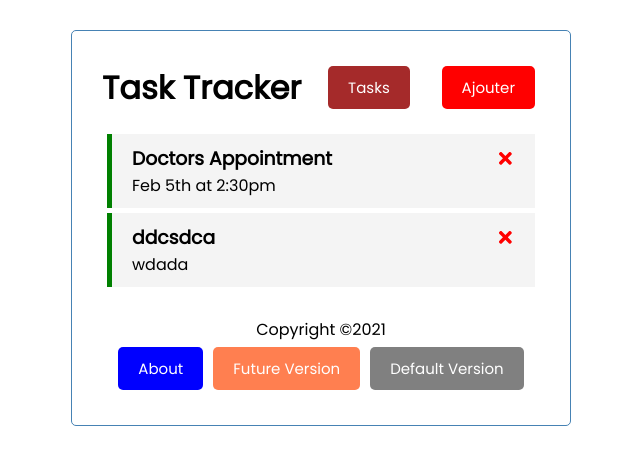
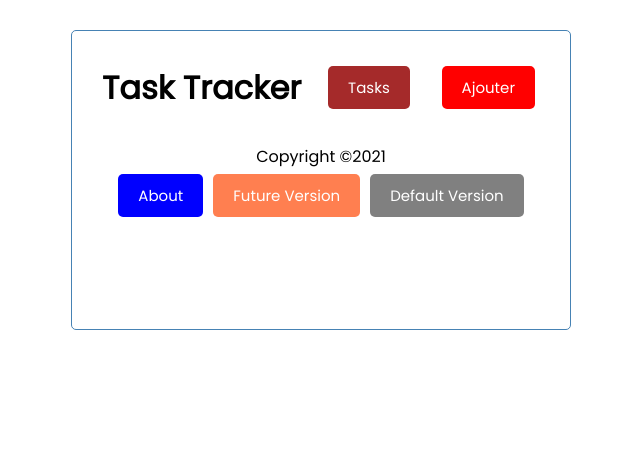
Before and after one commit to Arielxch/Task-Tracker, a React (Create React App) app: page / in a window 1280 px wide. Shown: the top 464 px of the page, without its empty margins (319-959 px from the left). Built offline with nearby package versions, Linux system fonts and the light colour scheme; data requests are answered from the project's data file.

Commit message:
add task filter

```diff
--- a/src/components/Tasks.js
+++ b/src/components/Tasks.js
@@ -7,8 +7,8 @@ const Tasks = ({ tasks, onDelete, onToggle }) => {
 
   return (
     <>
-      {tasks.map((task) => (
-        <Task key={task.id}
+      {tasks.map(task => (
+        task.id == id && <Task key={task.id}
           task={task}
           onDelete={onDelete}
           onToggle={onToggle} />))}
```
